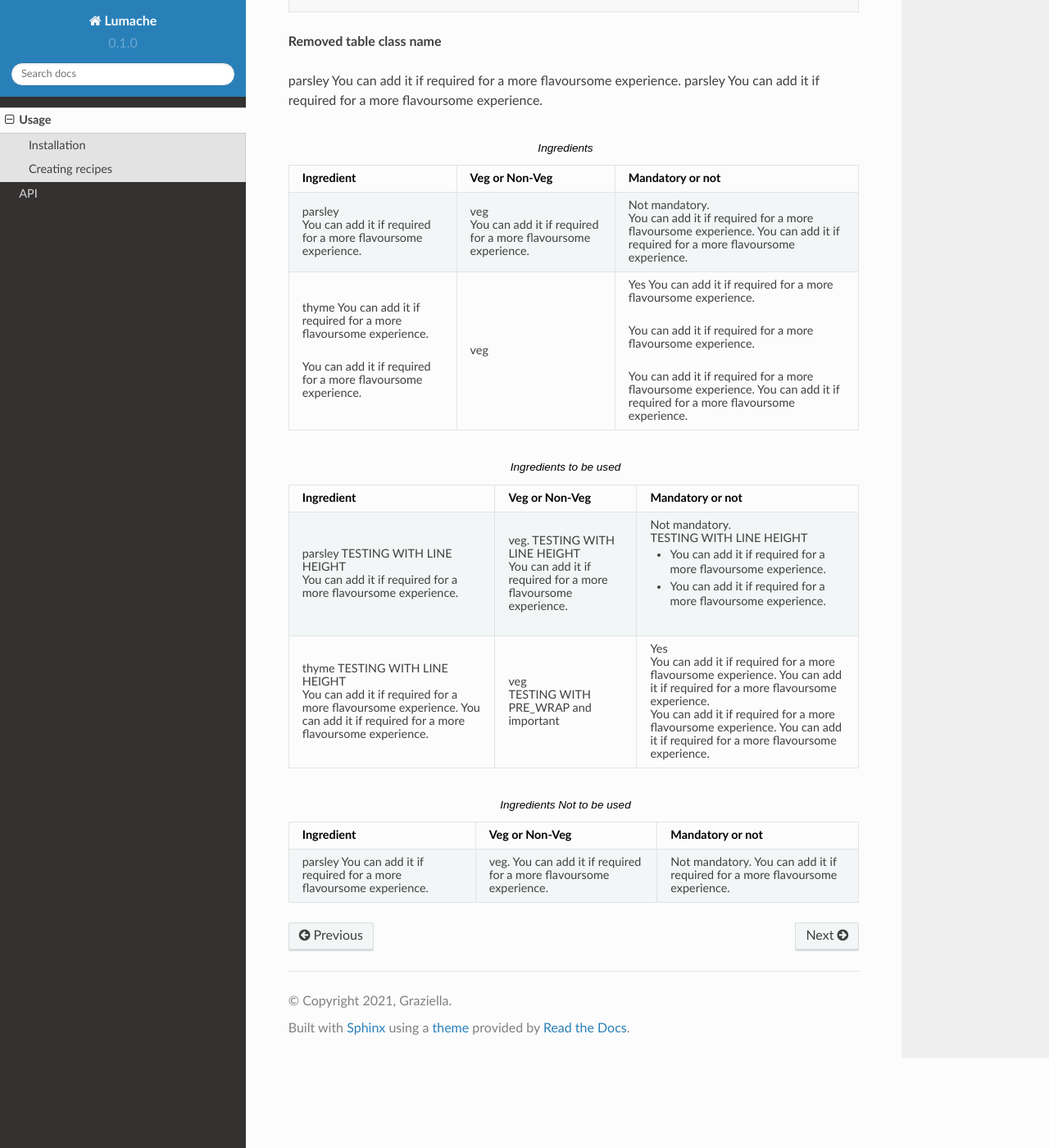
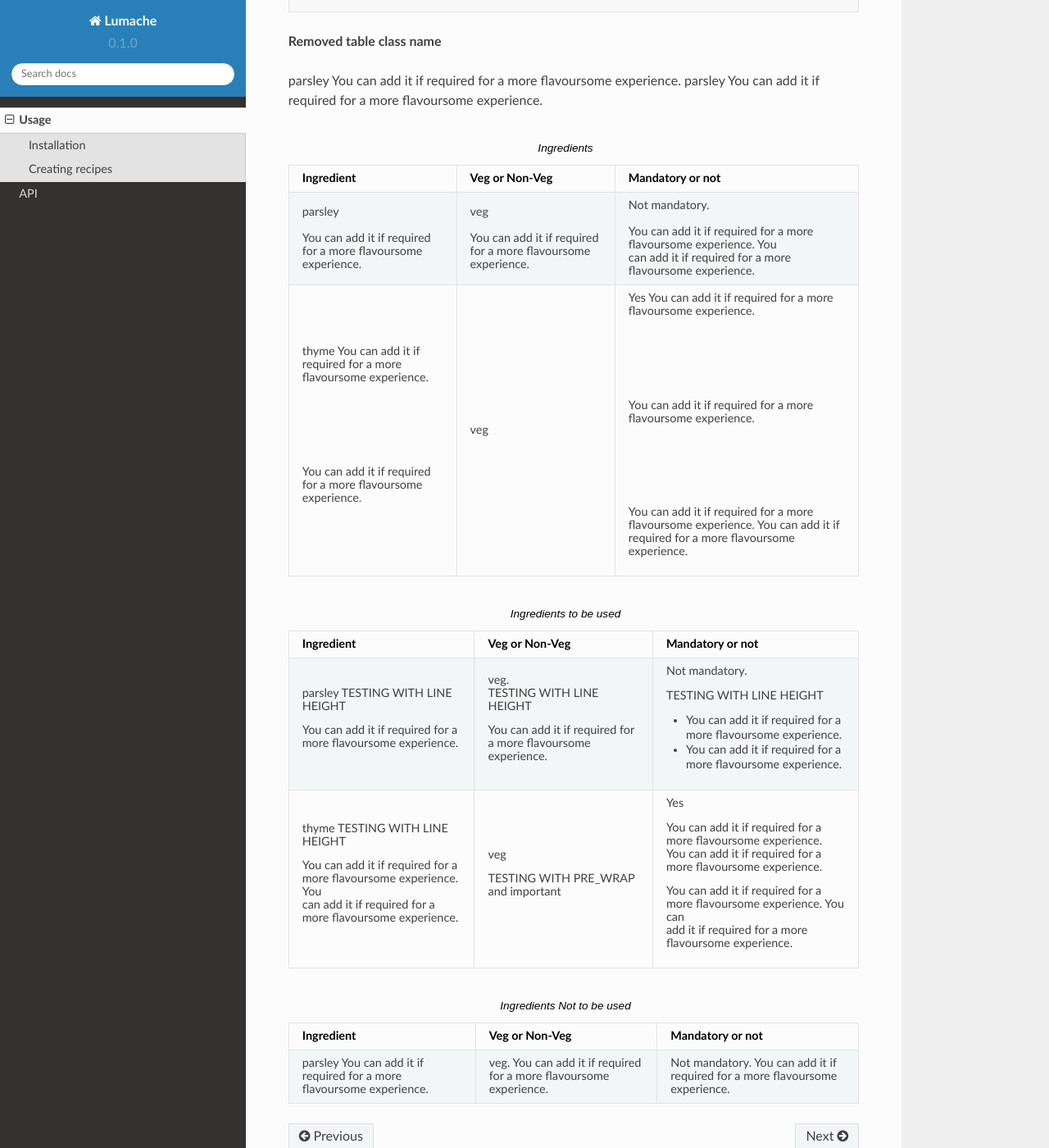
Before and after one commit to PriyankaLiz/pri-rtd4-tutorial, a Sphinx documentation site: the page built from docs/source/usage.rst, in a window 1280 px wide and 1400 px high, scrolled down 1179 px. Shown: the whole window at 82% size. Built offline with Sphinx 7.4.7 and the Read the Docs theme 2.0.0, drawn with Linux system fonts in a browser that asks for light colours.

Commit message:
Added new code

```diff
--- a/docs/source/.static/custom.css
+++ b/docs/source/.static/custom.css
@@ -1,14 +1,45 @@
-/* Added code to display tables without horizontal scrollbars */
+/* This code worked for line-blocks perfectly */
+
+/* Added code to display tables without horizontal scrollbars
 table.docutils td, table.docutils th {
     white-space: normal !important;
 }
 
-/* Adding font size */
-.wy-table-responsive td p{
+/* Adding font size
+.wy-table-responsive table td p{
     font-size: inherit !important;
 }
 
 .wy-table-responsive table div.line-block {
     margin-top: 0pt;
     margin-bottom: 0pt;
+} */
+
+.wy-table-responsive table td, .wy-table-responsive table th {
+    white-space: pre-wrap;
+    line-height: 10pt;
 }
+
+/*Added code to correct the font size of bullets in a table */
+.wy-table-responsive table td p{
+    font-size: 11pt;
+}
+
+/*Added code to remove the line spacing between bullets in a list */
+.wy-table-responsive table td ul{
+    line-height: 0pt;
+    margin-bottom: 0pt;
+}
+
+/* Added code to remove the extra white line displayed at the bottom of the code-block */
+.wy-table-responsive table td div{
+    line-height: 0pt;
+    margin-bottom: 0pt;
+}
+
+.wy-table-responsive table td div.p{
+    margin-bottom: 0pt;
+    margin-top: 0pt;
+    padding-bottom: 0pt;
+    padding-top: 0pt;
+}
```
